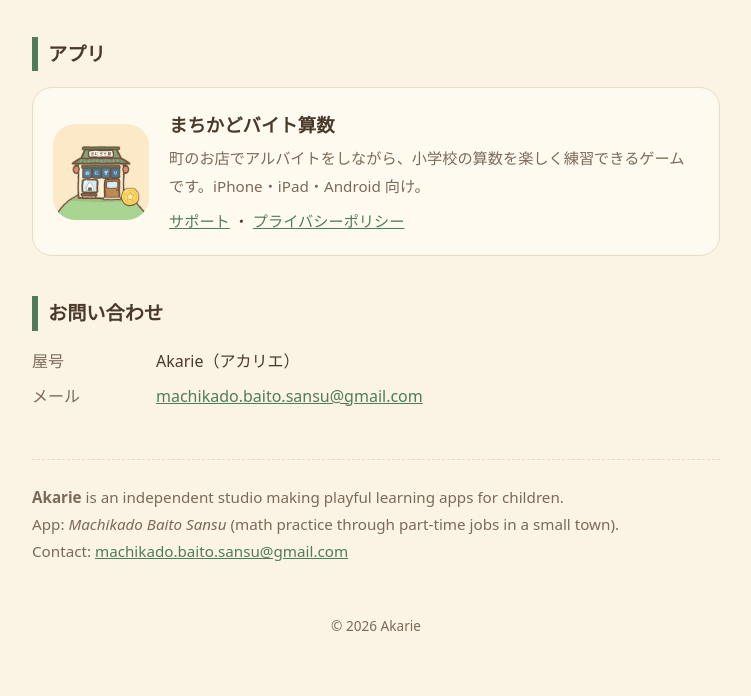
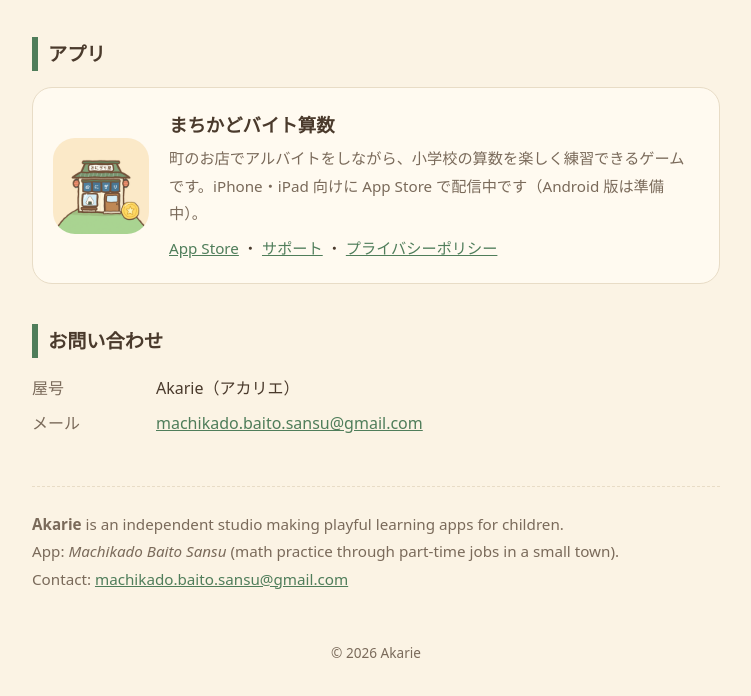
Before and after one commit to yamach0/yamach0.github.io, a plain HTML site: page index.html in a window 1280 px wide. Shown: the part 194-890 px from the top of the page, without its empty margins (264-1015 px from the left). Drawn offline with Linux system fonts and the light colour scheme.

Commit message:
まちかどバイト算数に App Store の リンクを 追加（配信中）
Co-Authored-By: Claude Opus 5.5 <noreply@anthropic.com>
Claude-Session: https://claude.ai/code/session_01BjXF5zcqjF826shWvTcMhm

```diff
--- a/index.html
+++ b/index.html
@@ -43,8 +43,9 @@
     <img src="machikado-icon.png" alt="まちかどバイト算数のアイコン">
     <div>
       <h3>まちかどバイト算数</h3>
-      <p>町のお店でアルバイトをしながら、小学校の算数を楽しく練習できるゲームです。iPhone・iPad・Android 向け。</p>
+      <p>町のお店でアルバイトをしながら、小学校の算数を楽しく練習できるゲームです。iPhone・iPad 向けに App Store で配信中です（Android 版は準備中）。</p>
       <div class="links">
+        <a href="https://apps.apple.com/jp/app/id6820797295">App Store</a> ・
         <a href="https://yamach0.github.io/machikado-baito-sansu-support/">サポート</a> ・
         <a href="https://yamach0.github.io/machikado-baito-sansu-support/privacy.html">プライバシーポリシー</a>
       </div>
```
